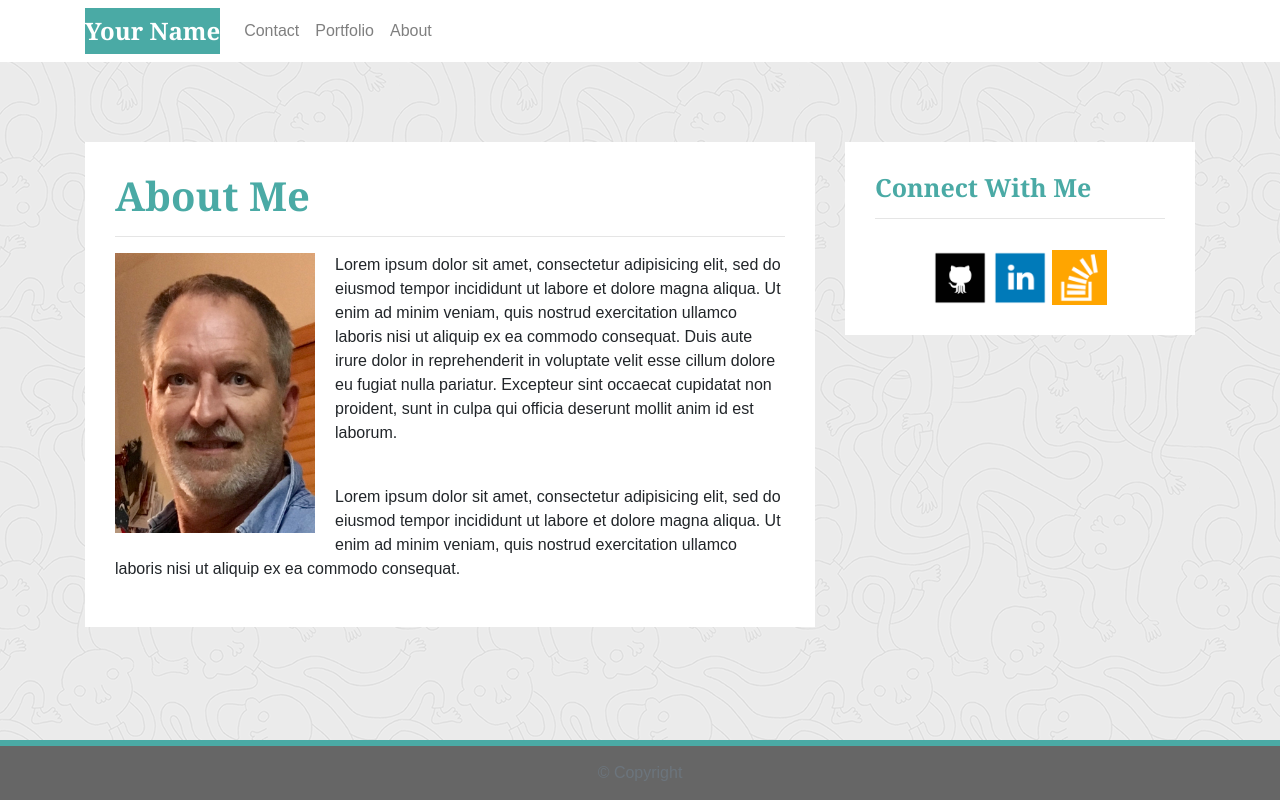
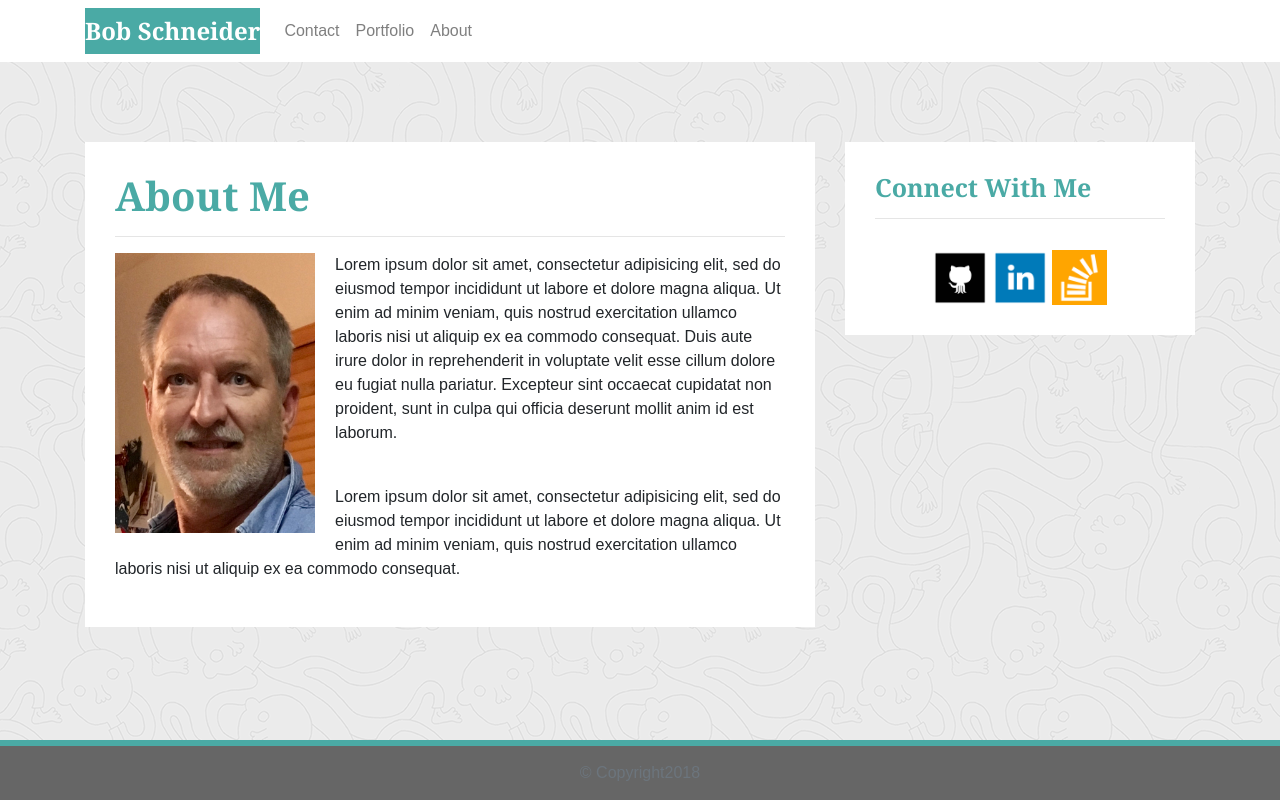
Before and after one commit to schmedly9/Bootstrap-Portfolio, a plain HTML site: page index.html in a window 1280 px wide. Drawn offline with nearby package versions, Linux system fonts and the light colour scheme.

Commit message:
playin catch up

```diff
--- a/index.html
+++ b/index.html
@@ -22,7 +22,7 @@
     <div class="container">
       <!-- Brand and toggle get grouped for better mobile display -->
       <div class="navbar-header">
-        <a class="navbar-brand" href="index.html" id="logo">Your Name</a>
+        <a class="navbar-brand" href="index.html" id="logo">Bob Schneider</a>
       </div>
       <button type="button" class="navbar-toggler collapsed ml-auto" data-toggle="collapse" data-target="#page-nav-collapse" aria-expanded="false">
           <span class="sr-only">Toggle navigation</span>
@@ -57,7 +57,7 @@
         <article class="block">
           <h1 class="block-header">About Me</h1>
           <hr />
-          <img src="assets/imgs/IMG_1166.jpg" alt="" id="about-image" />
+          <img src="assets/imgs/IMG_1166.jpg" alt="hey, it's bob" id="about-image" />
           <p>Lorem ipsum dolor sit amet, consectetur adipisicing elit, sed do eiusmod tempor incididunt ut labore et dolore
             magna aliqua. Ut enim ad minim veniam, quis nostrud exercitation ullamco laboris nisi ut aliquip ex ea commodo
             consequat. Duis aute irure dolor in reprehenderit in voluptate velit esse cillum dolore eu fugiat nulla pariatur.
@@ -88,7 +88,7 @@
   <footer class="footer">
     <div class="two-toned-footer-color"></div>
     <p class="text-muted text-muted-footer text-center">
-      &copy; Copyright
+      &copy; Copyright2018
     </p>
   </footer>
   <!-- End of footer -->
```
Also changed, not shown: 1 other file.
